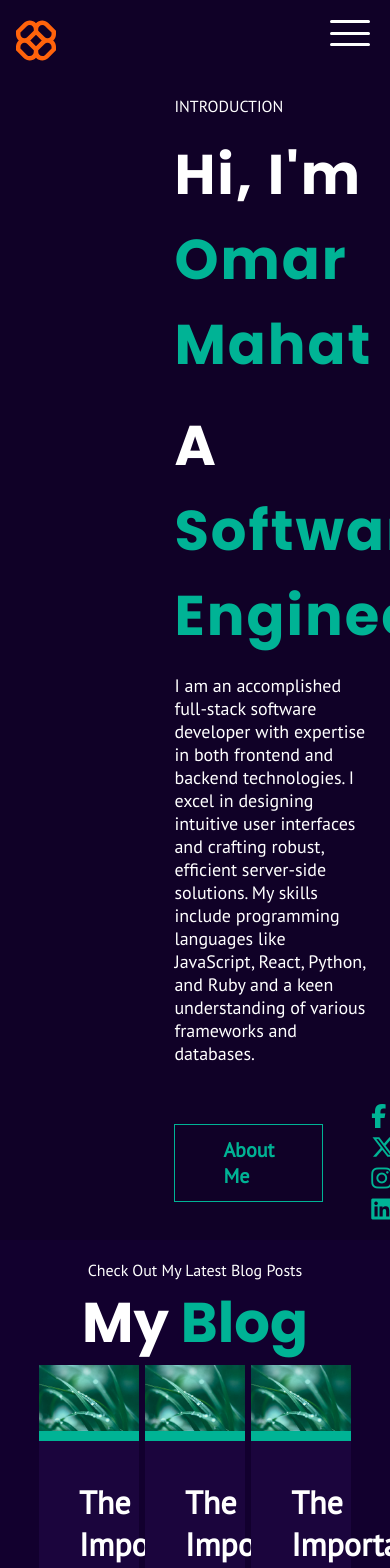
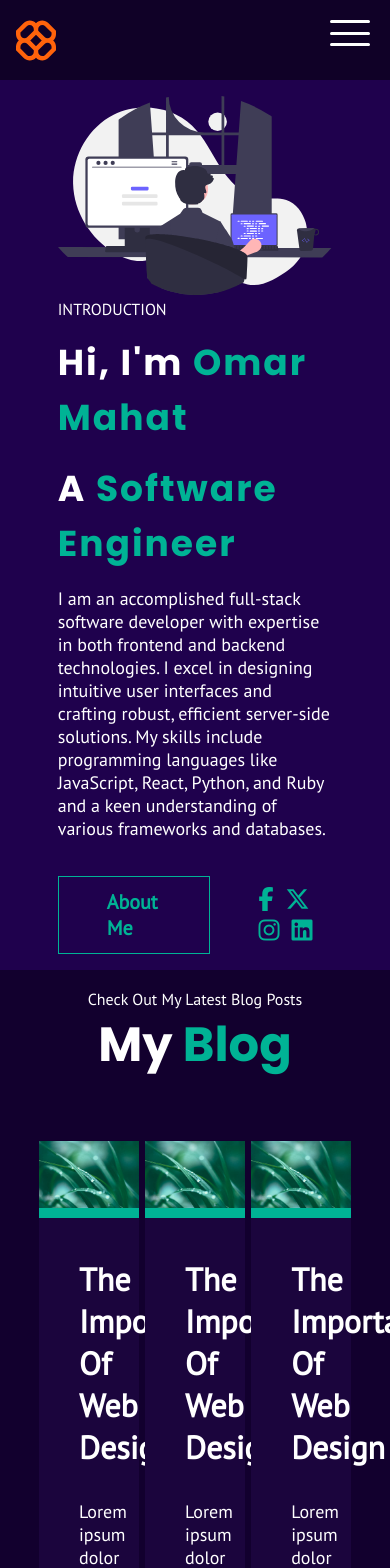
Before and after one commit to omari25/omar, a React (Create React App) app: page / in a window 390 px wide. Shown: the top 1568 px of the page. Built offline with nearby package versions, Linux system fonts and the light colour scheme.

Commit message:
Styled the contact form

```diff
--- a/public/index.html
+++ b/public/index.html
@@ -4,38 +4,15 @@
     <meta charset="utf-8" />
     <meta name="viewport" content="width=device-width, initial-scale=1" />
     <meta name="theme-color" content="#000000" />
-    <meta name="description" content="Web site created using create-react-app"/>
+    <meta name="description" content="Omar Mahat Personal Website"/>
     <script src="https://kit.fontawesome.com/26f32fba18.js" crossorigin="anonymous"></script>
     <link rel="icon" href="%PUBLIC_URL%/favicon.ico" />
     <link rel="apple-touch-icon" href="%PUBLIC_URL%/logo192.png" />
-    <!--
-      manifest.json provides metadata used when your web app is installed on a
-      user's mobile device or desktop. See https://developers.google.com/web/fundamentals/web-app-manifest/
-    -->
     <link rel="manifest" href="%PUBLIC_URL%/manifest.json" />
-    <!--
-      Notice the use of %PUBLIC_URL% in the tags above.
-      It will be replaced with the URL of the `public` folder during the build.
-      Only files inside the `public` folder can be referenced from the HTML.
-
-      Unlike "/favicon.ico" or "favicon.ico", "%PUBLIC_URL%/favicon.ico" will
-      work correctly both with client-side routing and a non-root public URL.
-      Learn how to configure a non-root public URL by running `npm run build`.
-    -->
-    <title>React App</title>
+    <title>Omar Mahat</title>
   </head>
   <body>
     <noscript>You need to enable JavaScript to run this app.</noscript>
     <div id="root"></div>
-    <!--
-      This HTML file is a template.
-      If you open it directly in the browser, you will see an empty page.
-
-      You can add webfonts, meta tags, or analytics to this file.
-      The build step will place the bundled scripts into the <body> tag.
-
-      To begin the development, run `npm start` or `yarn start`.
-      To create a production bundle, use `npm run build` or `yarn build`.
-    -->
   </body>
 </html>
--- /dev/null
+++ b/src/components/About.js
@@ -0,0 +1,11 @@
+import React from 'react';
+
+function About(){
+  return (
+    <div>
+
+    </div>
+  );
+};
+
+export default About;
--- a/src/components/App.js
+++ b/src/components/App.js
@@ -4,6 +4,7 @@ import Home from "./Home";
 import Contact from "./Contact";
 import Footer from "./Footer";
 import Blog from "./Blog";
+import About from "./About";
 
 const App = () => {
 
@@ -11,6 +12,7 @@ const App = () => {
     <>
       <NavBar />
       <Home/>
+      <About/>
       <Blog />
       <Contact/>
       <Footer/>
--- a/src/components/Contact.js
+++ b/src/components/Contact.js
@@ -29,8 +29,15 @@ function Contact() {
             </div>
           </div>
         </div>
-        <div>
-
+        <div className='contact-form'>
+            <form action="">
+              <div id='form-inputs-top'>
+                <input type="text" placeholder='Name'/>
+                <input type="text" placeholder='Email'/>
+              </div>
+              <textarea name="" id="form-textarea" placeholder='Message'></textarea>
+              <button type="submit" className='about-me-btn' id='submit-btn'>Send Message</button>
+            </form>
         </div>
       </div>
       <div class="embeded-map">
--- a/src/components/Footer.js
+++ b/src/components/Footer.js
@@ -1,9 +1,10 @@
 import React from 'react'
 
 function Footer() {
+  const currentYear = new Date().getFullYear();
   return (
     <footer>
-        <p>Copyright © 2023 All Rights Reserved.</p>
+        <p>Copyright © {currentYear} All Rights Reserved.</p>
         <p>Developed by Omar Mahat</p>
     </footer>
   )
--- a/src/components/Home.js
+++ b/src/components/Home.js
@@ -1,11 +1,11 @@
 import React from 'react';
-import myImage from "./images/ytedf.jpg"
+import myImage from "./images/undraw_programming_re_kg9v.svg"
 
 function Home() {
   return (
     <div className='home-div' id='home'>
         <div className='my-image-div'>
-          {/* <img src={myImage} alt="" /> */}
+          <img src={myImage} alt="My pic" />
         </div>
         <div className='home-right-div'>
           <p className='introduction-p'>INTRODUCTION</p>
--- a/src/index.css
+++ b/src/index.css
@@ -103,7 +103,7 @@ html {
 #the-bold-h1{
     font-family: 'Poppins', sans-serif;
     text-align: center;
-    font-size: 56px;
+    font-size: 48px;
 }
 
 .colored-name{
@@ -115,10 +115,11 @@ html {
 
 .home-div{
     margin-top: 80px;
-    background-color: #100127;
+    background-color: #1f014d;
     padding: 4vw 6vw;
     display: flex;
     justify-content: space-between;
+    align-items: center;
     color: white;
 
 }
@@ -142,7 +143,7 @@ html {
 
 .home-right-div h1{
     font-family: 'Poppins', sans-serif;
-    font-size: 56px;
+    font-size: 48px;
     letter-spacing: 2px;
     margin-bottom: 16px;
 }
@@ -213,6 +214,7 @@ html {
 .blogs-div{
     display: flex;
     justify-content: space-between;
+    margin-top: 60px;
 }
 
 a.one-blog{
@@ -287,6 +289,47 @@ a.one-blog:hover .blog-text-div-p1{
     padding: 16px 20px;
 }
 
+.contact-form{
+    width: 48%;
+}
+
+#form-inputs-top{
+    width: 100%;
+    display: flex;
+    justify-content: space-between;
+}
+
+#form-inputs-top input{
+    width: 48%;
+    border: 1px solid #00b395;
+    background-color: transparent;
+    height: 48px;
+    border-radius: 8px;
+    padding: 0 16px;
+    color: white;
+}
+
+#form-inputs-top input:focus, #form-textarea:focus{
+    outline: none;
+}
+
+#form-textarea{
+    display: block;
+    width: 100%;
+    border: 1px solid #00b395;
+    background-color: transparent;
+    height: 160px;
+    border-radius: 8px;
+    padding: 16px;
+    color: white;
+    margin: 24px 0;
+    resize: none;
+}
+
+#submit-btn, #submit-btn::before{
+    border-radius: 8px;
+}
+
 .embeded-map{
     margin-top: 48px;
     display: flex;
@@ -311,7 +354,14 @@ footer{
 
 
 
-
+@media (max-width: 960px) {
+    .home-div{
+        flex-direction: column;
+    }
+    .my-image-div, .home-right-div{
+        width: 80%;
+    }
+}
 
 
 
@@ -371,4 +421,8 @@ footer{
     .hamburger.active .bar:nth-child(3){
         transform: translateY(-11px) rotate(-135deg);
     }
+
+    .home-right-div h1{
+        font-size: 36px;
+    }
 }
```
Also changed, not shown: src/components/images/undraw_programming_re_kg9v.svg (added).
